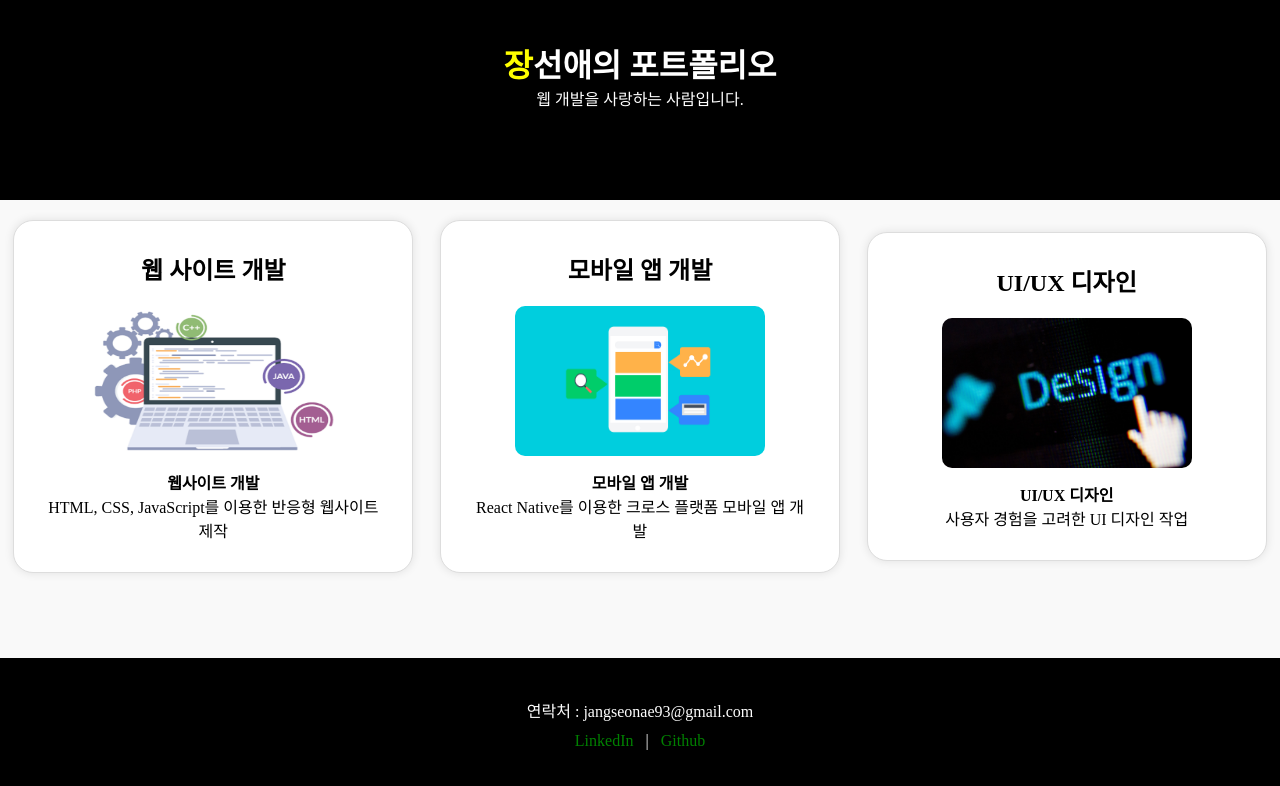
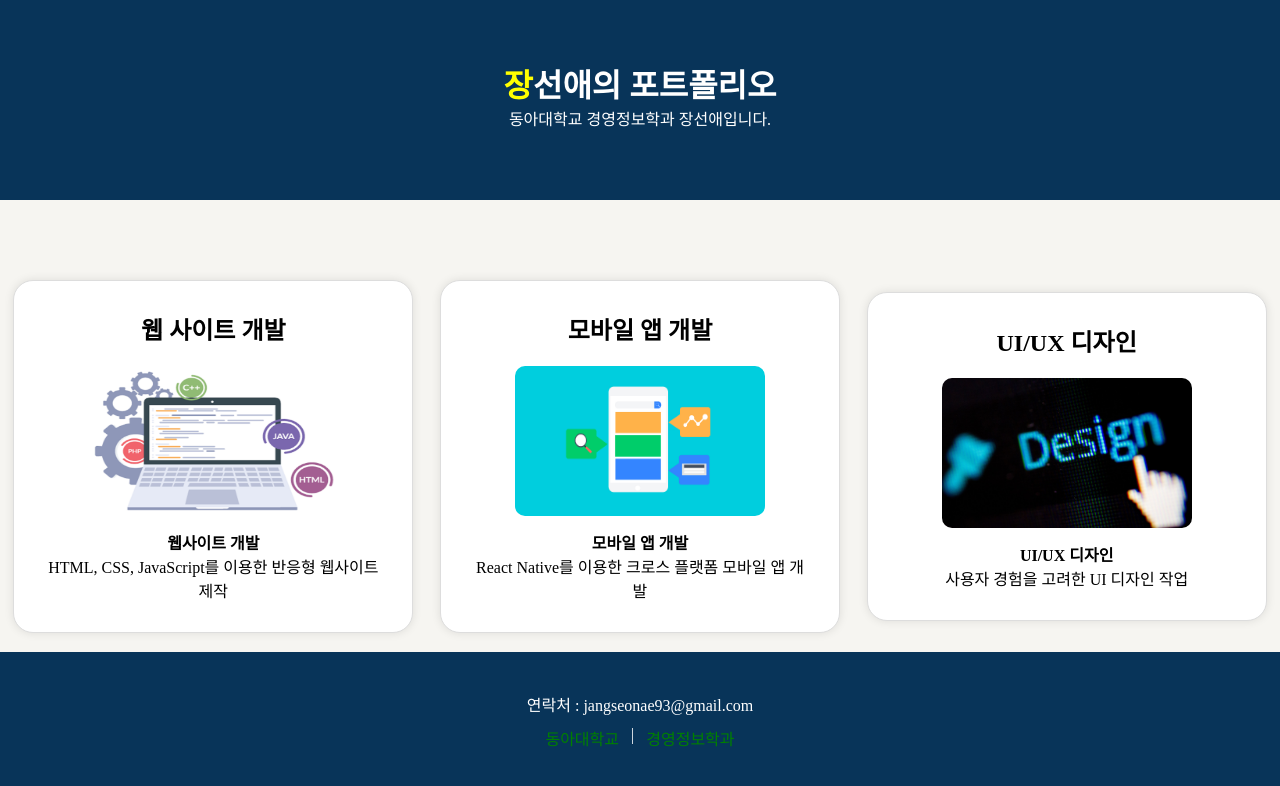
Before and after one commit to seonae-j/web-programming, a plain HTML site: page R-2016771(장선애)/R-2016771(장선애).html in a window 1280 px wide. Drawn offline with Linux system fonts and the light colour scheme.

Commit message:
feat: 최종 레포트 제출

```diff
--- a/Report/R-2016771(장선애).css
+++ b/R-2016771(장선애)/R-2016771(장선애).css
@@ -7,7 +7,7 @@
 
 /* 페이지 기본 스타일 */
 body {
-  background-color: #f9f9f9;
+  background-color: #f6f5f1;
 }
 
 .container {
@@ -18,15 +18,15 @@ body {
 
 /* Header 스타일 */
 header {
-  background-color: black;
+  background-color: #083459;
   color: white;
   text-align: center;
-  padding: 20px 10px 30px 10px;
   margin: 0;
   height: 200px;
+  padding: 40px 0 0 0;
 }
 
-span {
+.header-text span {
   color: yellow;
 }
 
@@ -36,6 +36,7 @@ span {
   justify-content: space-around;
   align-items: center;
   flex-wrap: wrap;
+  padding: 60px 0 0 0;
 }
 
 .item {
@@ -61,7 +62,7 @@ span {
 footer {
   text-align: center;
   padding: 20px;
-  background-color: black;
+  background-color: #083459;
   color: white;
   margin: 0;
   position: fixed;
--- a/Report/R-2016771(장선애).html
+++ b/R-2016771(장선애)/R-2016771(장선애).html
@@ -10,8 +10,10 @@
     <!-- Header -->
     <header>
       <div class="container">
+        <div class="header-text">
           <h1><span>장</span>선애의 포트폴리오</h1>
-        <p>웹 개발을 사랑하는 사람입니다.</p>
+          <p>동아대학교 경영정보학과 장선애입니다.</p>
+        </div>
       </div>
     </header>
 
@@ -43,14 +45,20 @@
 
     <!-- 연락처 -->
     <footer>
+      <section id="contact">
         <div class="container">
           <p>연락처 : jangseonae93@gmail.com</p>
           <ul>
-          <li><a href="">LinkedIn</a></li>
+            <li>
+              <a href="https://www.donga.ac.kr/kor/Main.do">동아대학교</a>
+            </li>
             <p>&nbsp;&nbsp;&nbsp;|&nbsp;&nbsp;&nbsp;</p>
-          <li><a href="">Github</a></li>
+            <li>
+              <a href="https://mis.donga.ac.kr/mis/Main.do">경영정보학과</a>
+            </li>
           </ul>
         </div>
+      </section>
     </footer>
   </body>
 </html>
```
Also changed, not shown: R-2016771(장선애)/design.jpg (renamed from Report/design.jpg), R-2016771(장선애)/mobile.png (renamed from Report/mobile.png), R-2016771(장선애)/web.png (renamed from Report/web.png). Lines whose indentation alone changed are shown as unchanged.
